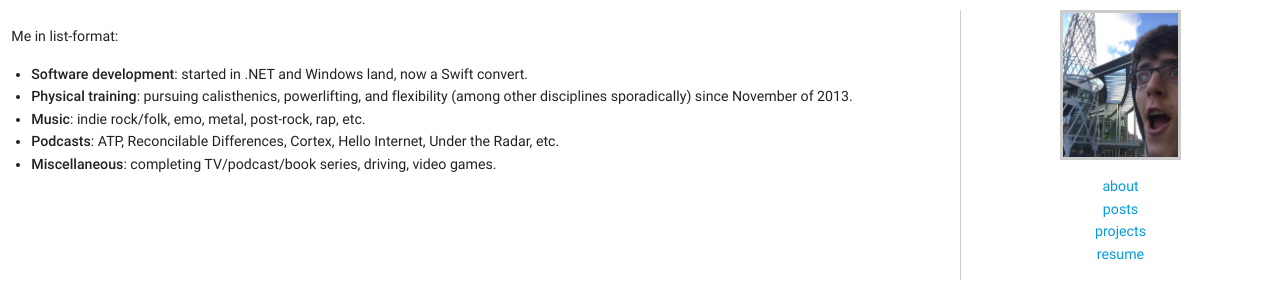
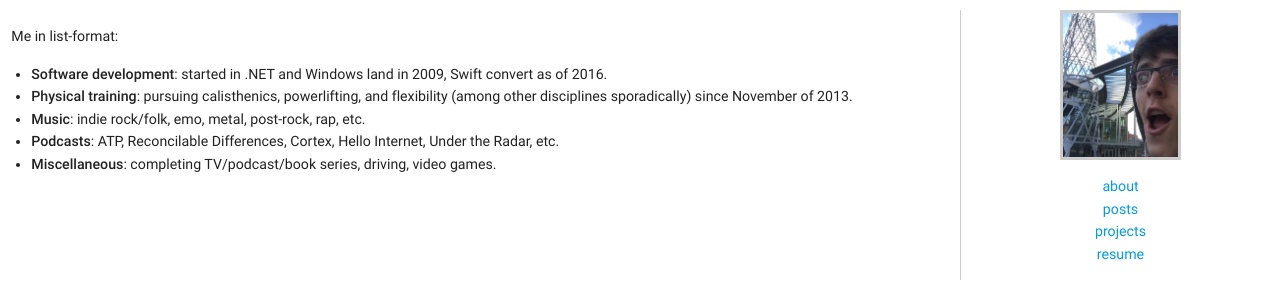
Before and after one commit to grysvn/blog-source, a Jekyll site: the page built from about.md, in a window 1280 px wide. Shown: the top 282 px of the page. Built offline with Jekyll 4.4.1, drawn with Linux system fonts in a browser that asks for light colours.

Commit message:
Updates about.

```diff
--- a/about.md
+++ b/about.md
@@ -5,7 +5,7 @@ permalink: about.html
 ---
 
 Me in list-format:
-* **Software development**: started in .NET and Windows land, now a Swift convert.
+* **Software development**: started in .NET and Windows land in 2009, Swift convert as of 2016.
 * **Physical training**: pursuing calisthenics, powerlifting, and flexibility (among other disciplines sporadically) since November of 2013.
 * **Music**: indie rock/folk, emo, metal, post-rock, rap, etc.
 * **Podcasts**: ATP, Reconcilable Differences, Cortex, Hello Internet, Under the Radar, etc.
```
